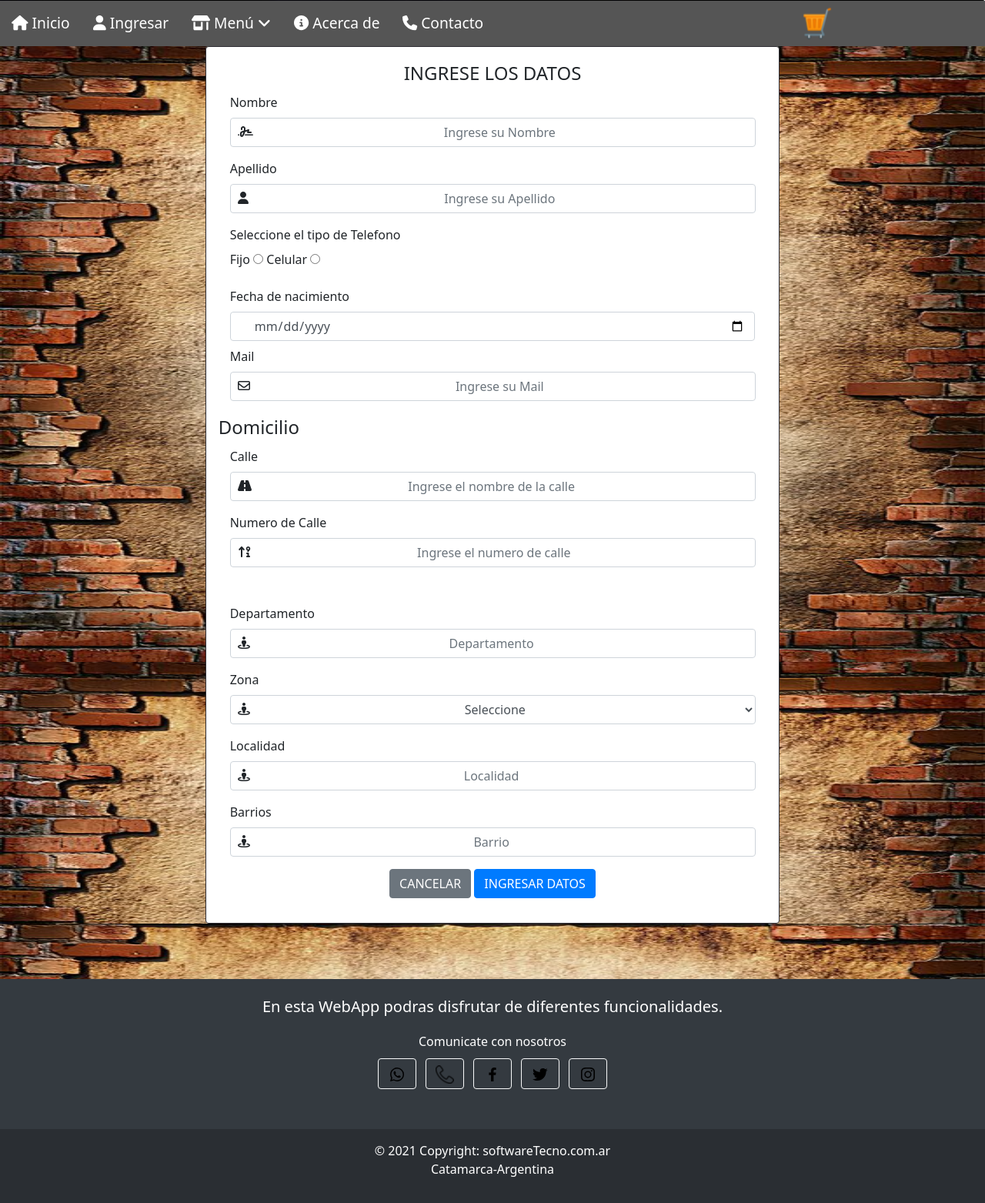
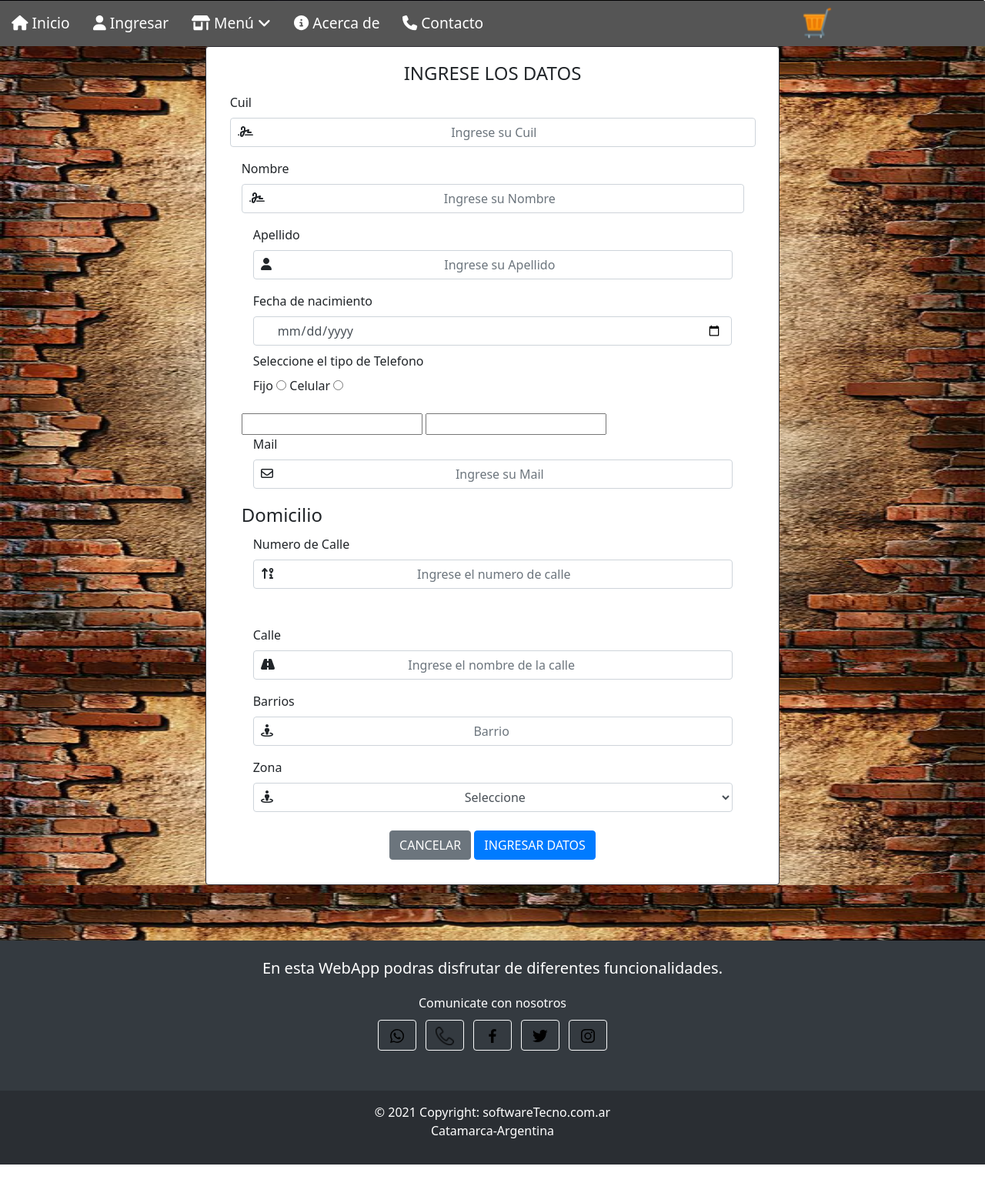
Before and after one commit to JuarezDanielPoman/Rotiseria, a Django app: page /Usuario/RegistroDeClientes in a window 1280 px wide. Shown: the part 440-2003 px from the top of the page at 77% size. After the commit the page ends 1953 px from the top, so only its background shows below. Run offline with Django 4.2, Linux system fonts and the light colour scheme; some libraries are stand-ins or nearby versions; some web fonts are replaced.

Commit message:
progreso de formularios

```diff
--- a/Laboratorio/Rotiseria/apps/Usuario/forms.py
+++ b/Laboratorio/Rotiseria/apps/Usuario/forms.py
@@ -1,22 +1,29 @@
 from ast import pattern
 import email
+from re import A
 from tkinter import Widget
 from xml.dom.minidom import AttributeList
 from django import forms
 from django.core.exceptions import ValidationError
-from django.forms import NumberInput
+from django.forms import NumberInput, TextInput
 
 from .models import Persona
 
 class PersonaForm(forms.ModelForm):
+    numero = forms.CharField()
+    tipo_telefono = forms.CharField()
     class Meta:
         model = Persona
-        fields = ('cuil', 'apellido','nombre', 'fecha_nacimiento','telefono', 'email','domicilio')
+        fields = ('cuil', 'apellido','nombre', 'fecha_nacimiento', 'email','numero','domicilio')
 
-    widgets = {
-    'cuil': NumberInput(attrs={'pattern':"[a-zA-ZñÑáéíóúÁÉÍÓÚüÜ ']{2,25}" , 'type':"text" , 'class':"nombre form-control mb-2 text-center" , 'id':"nombre", 'placeholder':"Ingrese su Nombre"})
-    }
+        widgets = {
+            'cuil': forms.NumberInput(attrs={'name':"cuil" , 'type':"number" , 'class':"form-control mb-2 text-center" , 'id':"cuil", 'placeholder':"Ingrese su Cuil"}),
+            'nombre': forms.TextInput(attrs={'name':"nombre" ,'pattern':"[a-zA-ZñÑáéíóúÁÉÍÓÚüÜ ']{2,25}" , 'type':"text" , 'class':"nombre form-control mb-2 text-center" , 'id':"nombre", 'placeholder':"Ingrese su Nombre"}),
+            'apellido': forms.TextInput(attrs={'name':"apellido" ,'pattern':"[a-zA-ZñÑáéíóúÁÉÍÓÚüÜ ']{2,25}" , 'type':"text" , 'class':"form-control mb-2 text-center" , 'id':"apellidoi", 'placeholder':"Ingrese su Apellido"}),
+            'email': forms.EmailInput(attrs={'class':"form-control mb-2 text-center" , 'type':"email", 'id':"correo",'placeholder':"Ingrese su Mail"}),
+            'fecha_nacimiento': forms.DateInput(attrs={'class':"form-control mb-2" ,'type':"date" ,'id':"fechanacimiento"})
 
+        }
 
 
 
--- a/Laboratorio/Rotiseria/apps/Usuario/templates/usuario/RegistroDeClientes.html
+++ b/Laboratorio/Rotiseria/apps/Usuario/templates/usuario/RegistroDeClientes.html
@@ -10,22 +10,35 @@
                 <form id="formulario-pedido" action="#" method="post">
                         <fieldset>
                         <legend class="text-center"><span>INGRESE LOS DATOS</span></legend>
+                        {{form.errors}}
+                        <div class="col-auto mb-2">
+                            <label  for="cuil">Cuil</label><br>
+                                <div class="hvr-icon-pulse form-group has-feedback">
+                                    <i class="fa-solid fa-signature hvr-icon form-control-feedback"></i>
+                                {{form.cuil}}
+                        </div>
 
                         <div class="col-auto mb-2">
                             <label  for="nombre">Nombre</label><br>
                                 <div class="hvr-icon-pulse form-group has-feedback">
                                     <i class="fa-solid fa-signature hvr-icon form-control-feedback"></i>
-                                <input pattern="[a-zA-ZñÑáéíóúÁÉÍÓÚüÜ ']{2,25}" type="text" class="nombre form-control mb-2 text-center" required id="nombre" placeholder="Ingrese su Nombre">
-                                </div>
+                                {{form.nombre}}
+
+
                         </div>
 
                         <div class="form-group has-feedback col-auto mb-2">
                             <label for="">Apellido</label><br>
                             <div class="hvr-icon-pulse form-group has-feedback">
                                 <i class="fa-solid fa-user hvr-icon form-control-feedback"></i>
-                                <input pattern="[a-zA-ZñÑáéíóúÁÉÍÓÚüÜ ']{2,25}" type="text"  class="form-control mb-2 text-center" required id="apellido" placeholder="Ingrese su Apellido">
+                                {{form.apellido}}
 
                             </div>
+                        </div>
+
+                        <div class="col-auto mb-2">
+                            <label for="fecha-nacimiento">Fecha de nacimiento</label>
+                            {{form.fecha_nacimiento}}
                         </div>
 
                         <div class="col-auto mb-2">
@@ -48,22 +61,29 @@
                                     <input class="form-control mb-2 text-center inactivo" type="tel" required id="estado-celular" placeholder="Ingrese su telefono celular">
                                 </div>
                         </div>
+                        {{form.numero}}
+                        {{form.tipo_telefono}}
 
-                        <div class="col-auto mb-2">
-                            <label for="fecha-nacimiento">Fecha de nacimiento</label>
-                            <input class="form-control mb-2" type="date" id="fechanacimiento" required>
-                        </div>
 
                         <div class="col-auto mb-2">
                             <label for="correo">Mail</label><br>
                             <div class="hvr-icon-pulse form-group has-feedback">
                             <i class="fa-regular fa-envelope form-control-feedback hvr-icon"></i>
-                            <input class="form-control mb-2 text-center" type="email" id="correo" required placeholder="Ingrese su Mail">
-                            </div>
+                            {{form.email}}
+                        </div>
                         </div>
 
                         <fieldset>
                             <legend>Domicilio</legend>
+
+                            <div class="col-auto">
+                                <label for="numero-calle">Numero de Calle</label><br>
+                                <div class="hvr-icon-pulse form-group has-feedback">
+                                    <i class="hvr-icon fa-solid fa-arrow-up-9-1 form-control-feedback"></i>
+                                    <input class="form-control mb-2 text-center" type="number" name="numero-calle" id="numero-calle" placeholder="Ingrese el numero de calle"><br>
+                                </div>
+                           </div>
+
                             <div class="col-auto">
                                 <label>Calle</label><br>
                                <div class="hvr-icon-pulse form-group has-feedback">
@@ -76,25 +96,17 @@
                                      </datalist>
                                </div>
                             </div>
-                            <div class="col-auto">
-                                <label for="numero-calle">Numero de Calle</label><br>
-                                <div class="hvr-icon-pulse form-group has-feedback">
-                                    <i class="hvr-icon fa-solid fa-arrow-up-9-1 form-control-feedback"></i>
-                                    <input class="form-control mb-2 text-center" type="number" name="numero-calle" id="numero-calle" placeholder="Ingrese el numero de calle"><br>
-                                </div>
-                           </div>
 
                             <div class="col-auto">
-                                <label>Departamento</label><br>
+                                <label>Barrios</label><br>
                                 <div class="hvr-icon-pulse form-group has-feedback">
                                     <i class="hvr-icon fa-solid fa-street-view form-control-feedback"></i>
-                                    <input class="form-control mb-2 text-center" list="lista-departamento" placeholder="Departamento">
-                                        <datalist id="lista-departamento">
-                                            <option value="ANCASTI"></option>
-                                            <option value="AMBATO"></option>
-                                            <option value="ANDALGALA"></option>
-                                            <option value="POMAN"></option>
-                                        </datalist>
+                                <input class="form-control mb-2 text-center" list="lista-barrio" placeholder="Barrio">
+                                    <datalist id="lista-barrio">
+                                        <option value="10 VIVIENDA"></option>
+                                        <option value="11 DE MAYO"></option>
+                                        <option value="16 DE AGOSTO"></option>
+                                    </datalist>
                                 </div>
                             </div>
 
@@ -112,36 +124,11 @@
                                 </div>
                             </div>
 
-                            <div class="col-auto">
-                                <label>Localidad</label><br>
-                                <div class="hvr-icon-pulse form-group has-feedback">
-                                    <i class="hvr-icon fa-solid fa-street-view form-control-feedback"></i>
-                                <input class="form-control mb-2 text-center" list="lista-localidad" placeholder="Localidad">
-                                    <datalist id="lista-localidad">
-                                        <option value="CAPITAL-S.F.DEL VALLE DE CATAMARCA"></option>
-                                        <option value="BANDA DE VARELA- CAPITAL"></option>
-                                        <option value="LA CALERA "></option>
-                                    </datalist>
-                                </div>
-                            </div>
-
-                            <div class="col-auto">
-                                <label>Barrios</label><br>
-                                <div class="hvr-icon-pulse form-group has-feedback">
-                                    <i class="hvr-icon fa-solid fa-street-view form-control-feedback"></i>
-                                <input class="form-control mb-2 text-center" list="lista-barrio" placeholder="Barrio">
-                                    <datalist id="lista-barrio">
-                                        <option value="10 VIVIENDA"></option>
-                                        <option value="11 DE MAYO"></option>
-                                        <option value="16 DE AGOSTO"></option>
-                                    </datalist>
-                                </div>
-                            </div>
-
                         </fieldset>
 
                  </fieldset>
                  <div class="col-auto text-center">
+                    {% csrf_token %}
                     <input class="btn btn-secondary mb-2" type="reset" name="cancelar" value="CANCELAR" />
                     <input class="btn btn-primary mb-2" type="submit" name="Enviar" value="INGRESAR DATOS" />
                 </div>
--- a/Laboratorio/Rotiseria/apps/Usuario/views.py
+++ b/Laboratorio/Rotiseria/apps/Usuario/views.py
@@ -15,6 +15,8 @@ def creacion_cliente(request):
         cliente_form = PersonaForm(request.POST)
         if cliente_form.is_valid():
             nuevo_cliente = cliente_form.save(commit=True)
+            id=id
+
     else:
         cliente_form = PersonaForm()
     return render(request,'Usuario/RegistroDeClientes.html',{'form': cliente_form})
```
